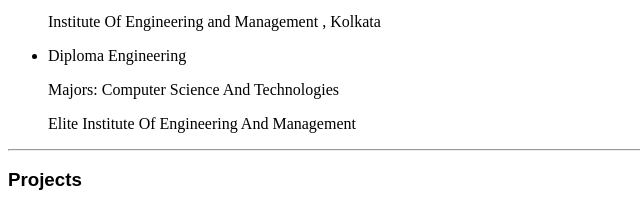
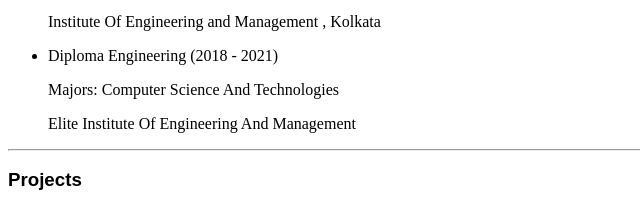
Before and after one commit to Hell-Wazzaa/html-myresume, a plain HTML site: page index.html in a window 1280 px wide. Shown: the part 576-783 px from the top of the page, 0-640 px from the left. Drawn offline with Linux system fonts and the light colour scheme.

Commit message:
index.html

```diff
--- a/index.html
+++ b/index.html
@@ -29,7 +29,7 @@
     </ul>
 
     <ul>
-        <li>Diploma Engineering</li>
+        <li>Diploma Engineering (2018 - 2021)</li>
         <p>Majors: Computer Science And Technologies</p>
         <p>Elite Institute Of Engineering And Management</p>
     </ul>
```
